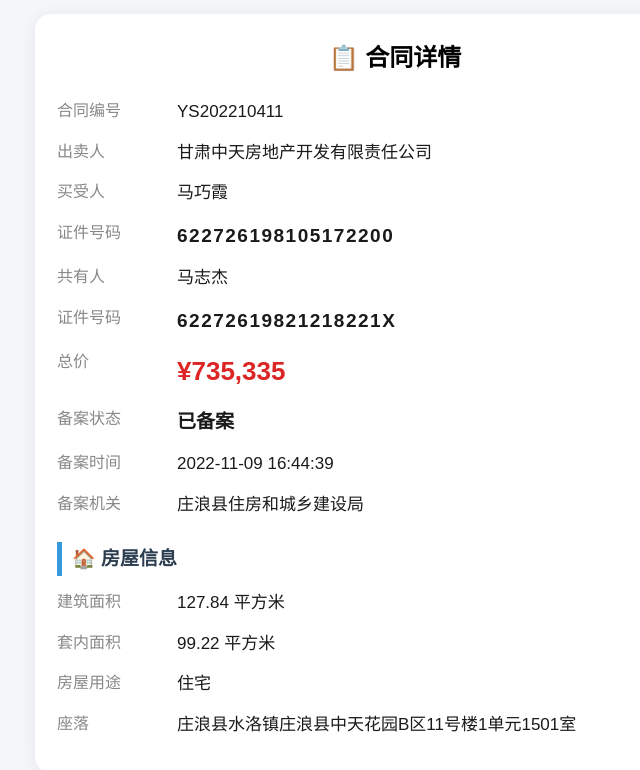
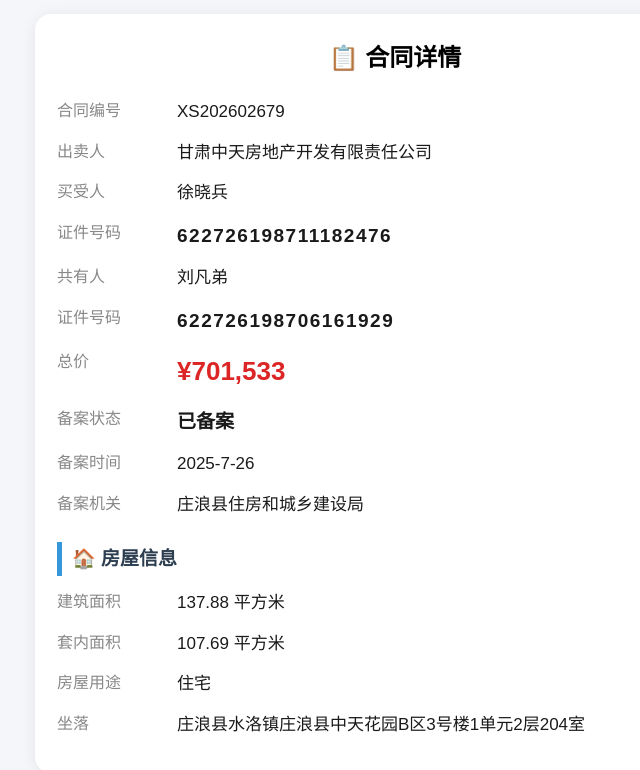
Before and after one commit to xingkong576/contract-qr, a website: page index.html in a window 1280 px wide. Shown: the whole page, without its empty margins (245-885 px from the left). Drawn offline with Linux system fonts and the light colour scheme.

Commit message:
Update contract XS202602679 - 徐晓兵

```diff
--- a/index.html
+++ b/index.html
@@ -3,7 +3,7 @@
 <head>
 <meta charset="UTF-8">
 <meta name="viewport" content="width=device-width,initial-scale=1.0">
-<title>合同详情 YS202210411</title>
+<title>合同详情 XS202602679</title>
 <style>
 *{box-sizing:border-box;margin:0;padding:0}
 body{font-family:"PingFang SC","Microsoft YaHei",sans-serif;background:#f5f6fa;padding:14px;font-size:17px;line-height:1.8}
@@ -22,12 +22,21 @@ h2{font-size:19px;border-left:5px solid #3498db;padding-left:10px;margin:22px 0
 <body>
 <div class="card">
   <h1>📋 合同详情</h1>
-  <div class="row"><span class="label">合同编号</span><span class="value ">YS202210411</span></div><div class="row"><span class="label">出卖人</span><span class="value ">甘肃中天房地产开发有限责任公司</span></div><div class="row"><span class="label">买受人</span><span class="value ">马巧霞</span></div><div class="row"><span class="label">证件号码</span><span class="value id">622726198105172200</span></div><div class="row"><span class="label">共有人</span><span class="value ">马志杰</span></div><div class="row"><span class="label">证件号码</span><span class="value id">62272619821218221X</span></div><div class="row"><span class="label">总价</span><span class="value price">¥735,335</span></div><div class="row"><span class="label">备案状态</span><span class="value badge">已备案</span></div><div class="row"><span class="label">备案时间</span><span class="value ">2022-11-09 16:44:39</span></div><div class="row"><span class="label">备案机关</span><span class="value ">庄浪县住房和城乡建设局</span></div>
+  <div class="row"><span class="label">合同编号</span><span class="value">XS202602679</span></div>
+  <div class="row"><span class="label">出卖人</span><span class="value">甘肃中天房地产开发有限责任公司</span></div>
+  <div class="row"><span class="label">买受人</span><span class="value">徐晓兵</span></div>
+  <div class="row"><span class="label">证件号码</span><span class="value id">622726198711182476</span></div>
+  <div class="row"><span class="label">共有人</span><span class="value">刘凡弟</span></div>
+  <div class="row"><span class="label">证件号码</span><span class="value id">622726198706161929</span></div>
+  <div class="row"><span class="label">总价</span><span class="value price">¥701,533</span></div>
+  <div class="row"><span class="label">备案状态</span><span class="value badge">已备案</span></div>
+  <div class="row"><span class="label">备案时间</span><span class="value">2025-7-26</span></div>
+  <div class="row"><span class="label">备案机关</span><span class="value">庄浪县住房和城乡建设局</span></div>
   <h2>🏠 房屋信息</h2>
-  <div class="row"><span class="label">建筑面积</span><span class="value">127.84 平方米</span></div>
-  <div class="row"><span class="label">套内面积</span><span class="value">99.22 平方米</span></div>
+  <div class="row"><span class="label">建筑面积</span><span class="value">137.88 平方米</span></div>
+  <div class="row"><span class="label">套内面积</span><span class="value">107.69 平方米</span></div>
   <div class="row"><span class="label">房屋用途</span><span class="value">住宅</span></div>
-  <div class="row"><span class="label">座落</span><span class="value addr">庄浪县水洛镇庄浪县中天花园B区11号楼1单元1501室</span></div>
+  <div class="row"><span class="label">坐落</span><span class="value addr">庄浪县水洛镇庄浪县中天花园B区3号楼1单元2层204室</span></div>
 </div>
 </body>
 </html>
```
